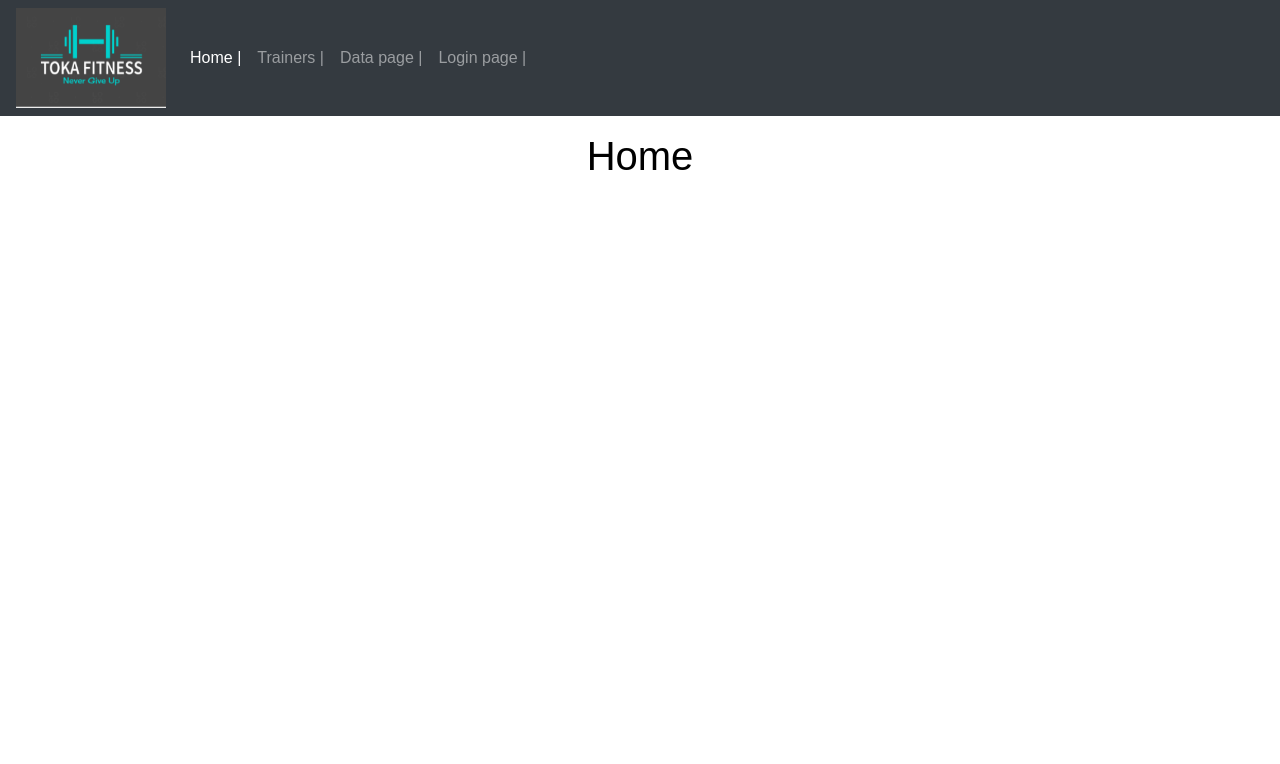
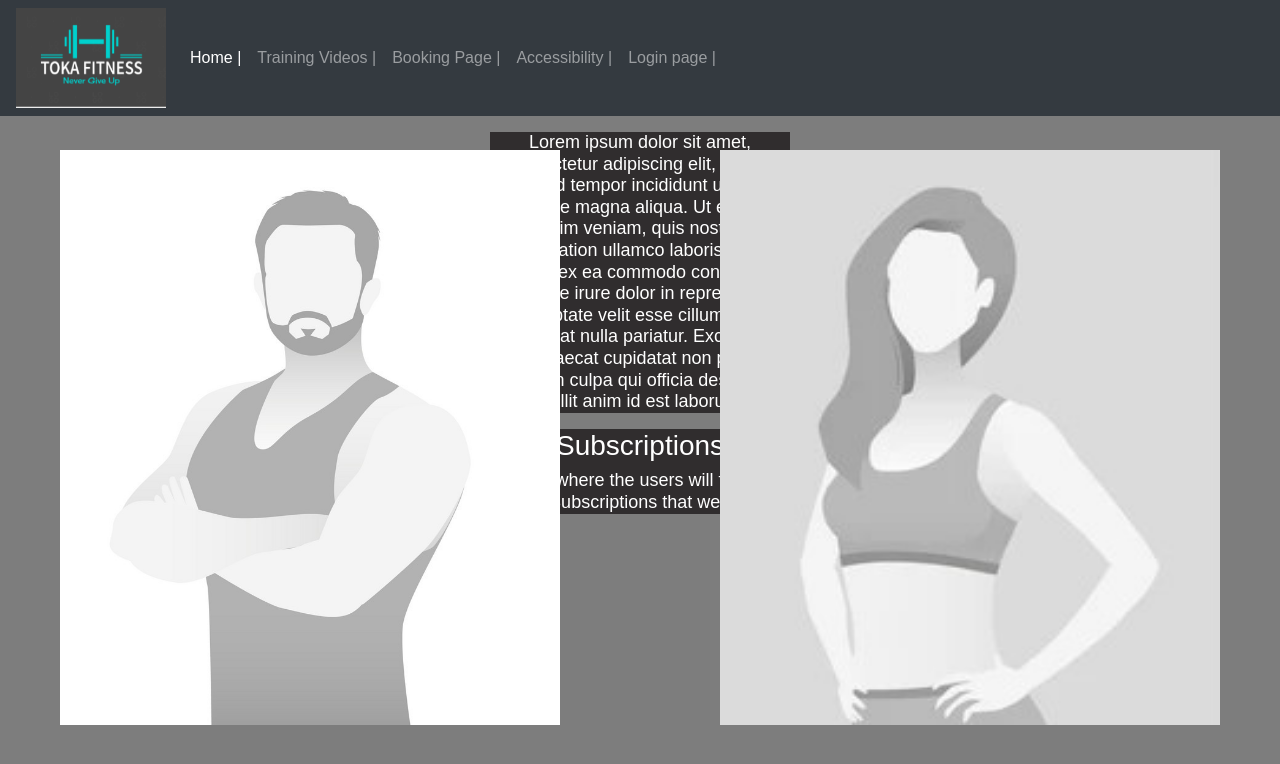
Before and after one commit to J17Bush/Toka-Fitness, a Flask app: page / in a window 1280 px wide. Shown: the top 764 px of the page. Run offline with Flask 3, Linux system fonts and the light colour scheme.

Commit message:
Add files via upload

```diff
--- a/routes.py
+++ b/routes.py
@@ -4,6 +4,7 @@ from flask import url_for , render_template, redirect, flash, request, session
 from db_connecter import database
 import requests
 import hashlib
+
 
 #defines our database
 db = database ()
@@ -12,19 +13,19 @@ db = database ()
 
 @app.route('/')
 def home():
-    title = "Home"
+    title = ""
     current_session = session.get('user')
     return render_template('index.html',title=title,current_session=current_session)
 
-@app.route('/trainer')
+@app.route('/Training Videos')
 def about():
-    title= "Trainers"
+    title= "Training videos"
     current_session = session.get('user')
     return render_template('trainer.html',title=title,current_session=current_session)
 
 @app.route('/Home')
 def backtohomepage():
-    title= 'Home'
+    title= ''
     current_session = session.get('user')
     return redirect(url_for("home"))
 
@@ -128,3 +129,9 @@ def user():
     title= "Users"
     current_session = session.get('user')
     return render_template('user.html',title=title,current_session=current_session)
+
+@app.route('/Accessibility')
+def Accessibility():
+    title= "Accessibility"
+    current_session = session.get('user')
+    return render_template('Accessibility.html',title=title,current_session=current_session)
--- a/static/style.css
+++ b/static/style.css
@@ -17,7 +17,7 @@ h2 {
 }
 
 p {
-    color: #1f1f1f;
+    color: #ffffff;
 }
 
 a {
@@ -67,3 +67,42 @@ a :active {
     display: flex;
     justify-content: flex-start;
 }
+
+
+
+
+
+.Header{
+    font-family: Arial, Helvetica, sans-serif;
+    text-align: center;
+    background-color: transparent;
+    margin-left: auto;
+    margin-right: auto;
+    width: 300px;
+
+}
+
+.Header2{
+    font-family: Arial, Helvetica, sans-serif;
+    text-align: center;
+    font-size: large;
+    background-color: #302d2e;
+    margin-left: auto;
+    margin-right: auto;
+    width: 300px;
+}
+
+.sub{
+    font-family: Arial, Helvetica, sans-serif;
+    text-align: center;
+    font-size: large;
+    background-color: #302d2e;
+    margin-left: auto;
+    margin-right: auto;
+    width: 300px;
+}
+
+.video1{
+    margin-right: 1400px;
+
+}
--- a/templates/base.html
+++ b/templates/base.html
@@ -1,6 +1,6 @@
 <!DOCTYPE html>
 <html>
-    <body style="background-color: #ffffff"></body>
+    <body style="background-color: #7d7d7d"></body>
     <head>
       <script src="https://code.jquery.com/jquery-3.3.1.slim.min.js" integrity="sha384-q8i/X+965DzO0rT7abK41JStQIAqVgRVzpbzo5smXKp4YfRvH+8abtTE1Pi6jizo" crossorigin="anonymous"></script>
       <script src="https://cdn.jsdelivr.net/npm/popper.js@1.14.7/dist/umd/popper.min.js" integrity="sha384-UO2eT0CpHqdSJQ6hJty5KVphtPhzWj9WO1clHTMGa3JDZwrnQq4sF86dIHNDz0W1" crossorigin="anonymous"></script>
@@ -21,10 +21,13 @@
               <a class="nav-link" href="/Home">Home |<span class="sr-only">(current)</span></a>
             </li>
             <li class="nav-item">
-              <a class="nav-link" href="/trainer">Trainers |</a>
+              <a class="nav-link" href="/Training Videos">Training Videos |</a>
             </li>
             <li class="nav-item">
-              <a class="nav-link" href="/data">Data page |</a>
+              <a class="nav-link" href="/data">Booking Page |</a>
+            </li>
+            <li class="nav-item">
+              <a class="nav-link" href="/Accessibility"> Accessibility |</a>
             </li>
             {% if current_session %}
             <li class = "mav-item">
--- a/templates/data.html
+++ b/templates/data.html
@@ -24,6 +24,7 @@
                 <input type ="text" name="author" placeholder ="Trainer Name..."><br>
             </div>
             <button class ="ui blue button" type ="submit">Add</button>
+            <p>STILL BEING WORKED ON SO NO FUNCIONALITY YET</p>
 
         </form>
     </div>
--- a/templates/index.html
+++ b/templates/index.html
@@ -3,17 +3,27 @@
 <head>
     <h1>{{title}}</h1>
     <link rel="stylesheet" type="text/css" href="{{url_for('static', filename='style.css') }}">
+
 </head>
 
 <body>
-    <h2> </h2>
+    <body style="background-color:#7d7d7d; ">
+    <div   class="Header">
     {% if current_session %}
-        <h2>Hello {{ current_session }}</h2>
+    <h2>Welcome {{ current_session }}</h2>
     {% endif %}
     <h2>
+    <div class = "Header2">
+        <p>Lorem ipsum dolor sit amet, consectetur adipiscing elit, sed do eiusmod tempor incididunt ut labore et dolore magna aliqua. Ut enim ad minim veniam, quis nostrud exercitation ullamco laboris nisi ut aliquip ex ea commodo consequat. Duis aute irure dolor in reprehenderit in voluptate velit esse cillum dolore eu fugiat nulla pariatur. Excepteur sint occaecat cupidatat non proident, sunt in culpa qui officia deserunt mollit anim id est laborum.</p>
+    </div>
+    <div class = "sub">
+        <h3> Subscriptions</h3>
+        <p> This is where the users will first see the Subscriptions that we offer</p>
+    </div>
+    <img src="../static/Man.jpg" width="500px" height="575px" style="position:absolute; left: 60px; top: 150px;">
+    <img src="../static/Women.jpg" width="500px" height="575px" style="position:absolute; right:60px; top: 150px;">
 
 
-
-
+    </div>
 </body>
 {% endblock %}
```
Also changed, not shown: templates/Accessibility.html (added, +12 -0 lines), templates/trainer.html (+3 -31 lines), TokaFitness.db, static/Man.jpg (added), static/Mr.Lean.PNG (added), static/Women.jpg (added), static/bg.PNG (added).
